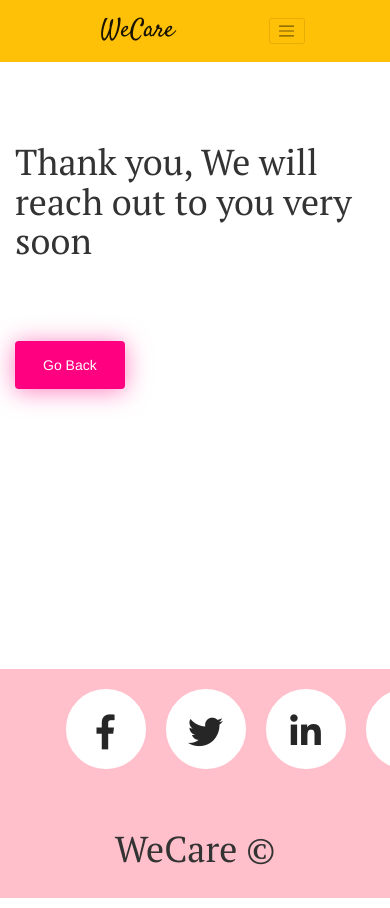
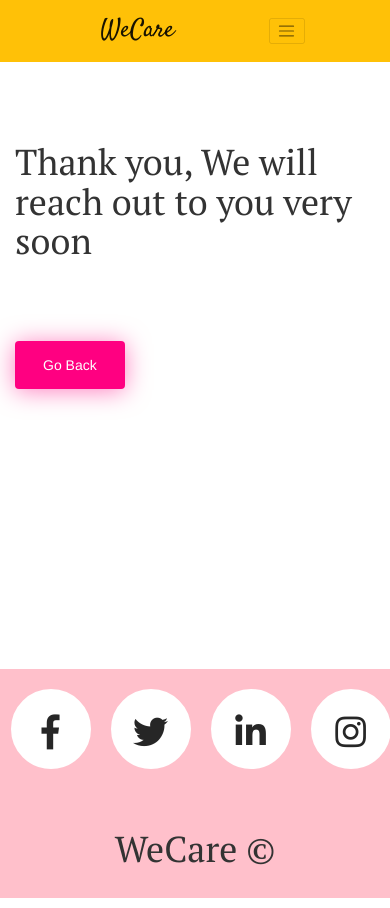
Before and after one commit to Harshit639/WeCare-NGO-Website, a Django app: page /test/ in a window 390 px wide; the page is wider, and only the part inside the window is pictured. Run offline with Django 3.2, Linux system fonts and the light colour scheme; style sheets or scripts are compiled from the project's sources; some libraries are stand-ins or nearby versions.

Commit message:
mobile phone view added

```diff
--- a/ngo/static/ngo/css/master.css
+++ b/ngo/static/ngo/css/master.css
@@ -414,3 +414,108 @@ body{
   letter-spacing: 1px;
   color: #00acc1;
 }
+
+@media (max-width: 900px){
+
+  body{
+
+  }
+
+  .icon-cards {
+    position: relative;
+  	width: 60vw;
+  	height: 40vw;
+    max-width: 380px;
+    max-height: 250px;
+    margin: 0;
+    color: white;
+  	perspective: 1000px;
+    transform-origin: center;
+
+  	// This is the element that rotates with the animation
+
+  	&__content {
+  		position: absolute;
+  		width: 100%;
+  		height: 100%;
+      transform-origin: center;
+  		transform-style: preserve-3d;
+  		transform: translateZ(-30vw) rotateY(0);
+  		animation: carousel 10s infinite cubic-bezier(0.77, 0, 0.175, 1) forwards;
+
+      &.step-animation {
+        animation: carousel 8s infinite steps(1) forwards;
+      }
+  	}
+
+  	// Individual cards
+
+  	&__item {
+  		position: absolute;
+  		top: 0;
+  		left: 0;
+      right: 0;
+      bottom: 0;
+  		width: 60vw;
+  		height: 40vw;
+      max-width: 380px;
+      max-height: 250px;
+      box-shadow: 0 5px 20px rgba(0,0,0,.1);
+  		border-radius: 6px;
+      transform-origin: center;
+
+  		&:nth-child(1) {
+  			background: #FDD94F;
+  			transform: rotateY(0) translateZ(35vw);
+  		}
+
+  		&:nth-child(2) {
+  			background: #F87949;
+  			transform: rotateY(120deg) translateZ(35vw);
+  		}
+
+  		&:nth-child(3) {
+  			background: #FBAB48;
+  			transform: rotateY(240deg) translateZ(35vw);
+  		}
+  	}
+  }
+
+  // Carousel animation
+
+  @keyframes carousel {
+  	0%,  17.5%  { transform: translateZ(-35vw) rotateY(0); }
+  	27.5%, 45%  { transform: translateZ(-35vw) rotateY(-120deg); }
+  	55%, 72.5%  { transform: translateZ(-35vw) rotateY(-240deg); }
+  	82.5%, 100% { transform: translateZ(-35vw) rotateY(-360deg); }
+  }
+
+  .cards{
+    margin-left: 80px;
+    padding-top: 50px;
+    padding-bottom: 150px;
+
+  }
+
+  #ha{
+    padding: 15px;
+    font-size: 15px;
+  }
+
+  .ending ul {
+    display: flex;
+    position: absolute;
+    margin-left: 15px;
+    margin-top: 60px;
+    left: 45%;
+    transform: translate(-50%, -50%);
+
+  }
+
+
+
+
+
+
+
+}
--- a/ngo/templates/base.html
+++ b/ngo/templates/base.html
@@ -4,10 +4,12 @@
 <html lang="en" dir="ltr">
   <head>
     <meta charset="utf-8">
+    <meta name="viewport" content="width=device-width, initial-scale=1, minimum-scale=1" />
     <title></title>
     <!-- CSS only -->
 
     <link href="https://cdn.jsdelivr.net/npm/bootstrap@5.1.3/dist/css/bootstrap.min.css" rel="stylesheet" integrity="sha384-1BmE4kWBq78iYhFldvKuhfTAU6auU8tT94WrHftjDbrCEXSU1oBoqyl2QvZ6jIW3" crossorigin="anonymous">
+<script src="https://cdn.jsdelivr.net/npm/bootstrap@5.1.3/dist/js/bootstrap.bundle.min.js" integrity="sha384-ka7Sk0Gln4gmtz2MlQnikT1wXgYsOg+OMhuP+IlRH9sENBO0LRn5q+8nbTov4+1p" crossorigin="anonymous"></script>
 <link rel="stylesheet" href="https://cdn.jsdelivr.net/npm/bootstrap@3.3.7/dist/css/bootstrap.min.css" integrity="sha384-BVYiiSIFeK1dGmJRAkycuHAHRg32OmUcww7on3RYdg4Va+PmSTsz/K68vbdEjh4u" crossorigin="anonymous">
 <link rel="preconnect" href="https://fonts.googleapis.com">
 <link rel="preconnect" href="https://fonts.gstatic.com" crossorigin>
```
Also changed, not shown: ngo/templates/basic.html (added, +36 -0 lines).
